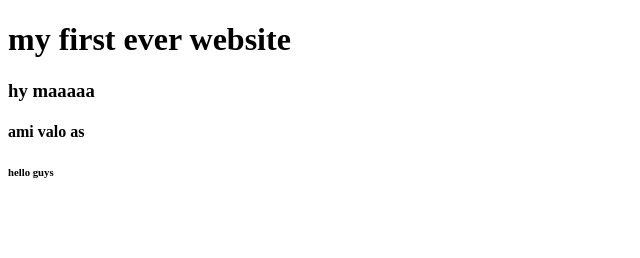
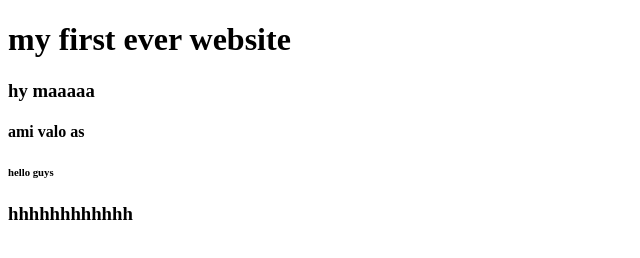
Before and after one commit to shakkuvai/my-first-website, a plain HTML site: page my-first-website/index.html in a window 1280 px wide. Shown: the whole page, without its empty margins (0-640 px from the left). Drawn offline with Linux system fonts and the light colour scheme.

Commit message:
hi everyone added

```diff
--- a/my-first-website/index.html
+++ b/my-first-website/index.html
@@ -10,5 +10,6 @@
     <h3>hy maaaaa</h3>
     <h4>ami valo as</h4>
     <h6>hello guys</h6>
+    <h3>hhhhhhhhhhhh</h3>
 </body>
 </html>
```
